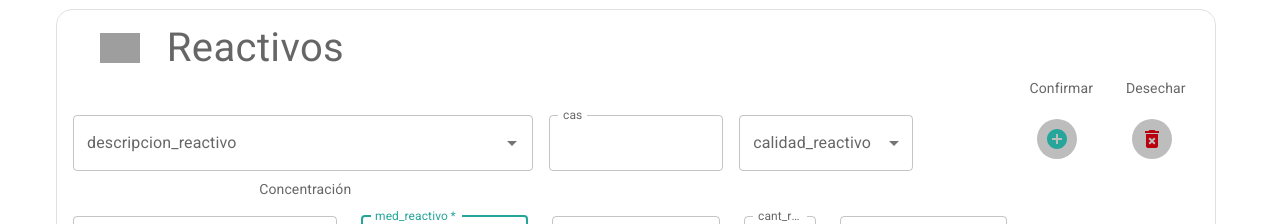
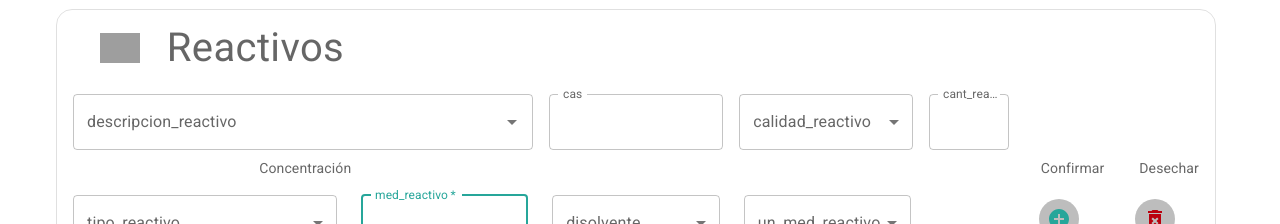
Before and after one commit to chamiamarillo/appLabFront, a React (Create React App) app: page /Docente/NuevoPedido in a window 1280 px wide. Shown: the part 728-952 px from the top of the page. Built offline with nearby package versions, Linux system fonts and the light colour scheme; no server answers; grey boxes are pictures that could not be loaded.

Commit message:
se visualiza pedido en la card

```diff
--- a/src/Components/Docente/NuevoPedido.jsx
+++ b/src/Components/Docente/NuevoPedido.jsx
@@ -103,21 +103,17 @@ export default function NuevoPedido({setNuevoPedido}) {
     "descripcion": (nro_pedido).toString(),
     "fecha_solicitud":data.get('fecha_solicitud'),
     "fecha_utilizacion":data.get('fecha_utilizacion'),
-    "numero_laboratorio": "2",
+    "numero_laboratorio": parseInt(10,10),
     "tipo_pedido": "algo",
     "cantidad_alumnos":data.get('cantidad_alumnos'),
     "cantidad_grupos": data.get('cantidad_grupos'),
-    "observaciones": "algo mas",
-    "materia": "materia",
+    "observaciones": "string",
+    "materia": "string",
     "numero_tp": "2"
 
   });
 
-    console.log(data.get('fecha_solicitud'));
-    console.log(data.get('fecha_utilizacion'));
-    console.log(data.get('hora'));
-    console.log(data.get('cantidad_alumnos'));
-    console.log(data.get('cantidad_grupos'));
+
     console.log(pedidoEncabezado);
 };
 
@@ -180,15 +176,15 @@ const  set_IdReactivo=(event,value) => {    setReacElegido(value); console.log("
       "dni": userActual.dni,
       "matricula": userActual.matricula
   },
-        "descripcion": "Pedido 2",
-        "fecha_solicitud":"2022/11/10",
-        "fecha_utilizacion":"2022/11/10",
-        "numero_laboratorio": "2",
-        "tipo_pedido": "algo",
-        "cantidad_grupos": "2",
-        "observaciones": "algo mas",
-        "materia": "materia",
-        "numero_tp": "2",
+        "descripcion": pedidoEncabezado.descripcion,
+        "fecha_solicitud":pedidoEncabezado.fecha_solicitud,
+        "fecha_utilizacion":pedidoEncabezado.fecha_utilizacion,
+        "numero_laboratorio": pedidoEncabezado.numero_laboratorio,
+        "tipo_pedido": pedidoEncabezado.tipo_pedido,
+        "cantidad_grupos": pedidoEncabezado.cantidad_grupos,
+        "observaciones": pedidoEncabezado.observaciones,
+        "materia": pedidoEncabezado.materia,
+        "numero_tp":pedidoEncabezado.numero_tp,
         "lista_equipos": pedidoEquipos,
         "lista_reactivos":pedidoReactivos,
         "lista_materiales":pedidoMateriales
@@ -397,18 +393,7 @@ const  set_IdReactivo=(event,value) => {    setReacElegido(value); console.log("
             <Grid container direction="row"
             justifyContent="flex-end"
             alignItems="center"  spacing={{ xs: 1, md: 1 }} columns={{ xs: 12  }} >
-            {/* <Grid  item xs={5} container justifyContent="center">
-            <Typography sx={{fontSize: 14 }}  color="text.secondary">
-            Descripcion
-            </Typography>
-            </Grid>
-            <Grid  item xs={1} container justifyContent="center"/>
-            <Grid  item xs={2} container justifyContent="center">
-            <Typography sx={{fontSize: 14}}  color="text.secondary">
-            Cantidad
-            </Typography>
-            </Grid>
-          <Grid  item xs={2} container justifyContent="center"/>*/}
+
             <Grid  item xs={1} container justifyContent="center">
             <Typography sx={{fontSize: 14}} aria-label="simple table"  color="text.secondary">
             Confirmar
@@ -650,56 +635,7 @@ const  set_IdReactivo=(event,value) => {    setReacElegido(value); console.log("
             </Grid>
 
 
-            <Grid container direction="row"
-            justifyContent="flex-end"
-            alignItems="center"  spacing={{ xs: 1, md: 1 }} columns={{ xs: 12  }} >
-            {/*<Grid  item xs={2} container justifyContent="center">
-            <Typography sx={{fontSize: 14 }}  color="text.secondary">
-            Descripcion
-            </Typography>
-            </Grid>
-            <Grid  item xs={1} container justifyContent="center">
-            <Typography sx={{fontSize: 14}}  color="text.secondary">
-            CAS
-            </Typography>
-            </Grid>
-            <Grid  item xs={1} container justifyContent="center">
-            <Typography sx={{fontSize: 14}}  color="text.secondary">
-            Calidad
-            </Typography>
-            </Grid>
-            <Grid  item xs={2} container justifyContent="center">
-            <Typography sx={{fontSize: 14}}  color="text.secondary">
-            Concentración
-            </Typography>
-            </Grid>
-            <Grid  item xs={2} container justifyContent="center">
-            <Typography sx={{fontSize: 14}}  color="text.secondary">
-            Disolvente
-            </Typography>
-            </Grid>
-            <Grid  item xs={1} container justifyContent="center">
-            <Typography sx={{fontSize: 14}}  color="text.secondary">
-            cant_reactivo
-            </Typography>
-            </Grid>
-            <Grid  item xs={1} container justifyContent="center">
-            <Typography sx={{fontSize: 14}}  color="text.secondary">
-            Un_Med
-            </Typography>
-          </Grid>*/}
 
-            <Grid  item xs={1} container justifyContent="center">
-            <Typography sx={{fontSize: 14}} aria-label="simple table"  color="text.secondary">
-            Confirmar
-            </Typography>
-            </Grid>
-            <Grid  item xs={1} container justifyContent="center">
-            <Typography sx={{fontSize: 14}}  color="text.secondary">
-            Desechar
-            </Typography>
-            </Grid>
-            </Grid>
             {/* COMIENZA EL FORMULARIO REACTIVOS */}
              <Grid container direction="row"
             justifyContent="start"
@@ -712,6 +648,7 @@ const  set_IdReactivo=(event,value) => {    setReacElegido(value); console.log("
                                     options={listaReactivos}
                                     getOptionLabel={(option)=>option.descripcion}
                                     onChange={(event, value) => set_IdReactivo(event,value)}
+                                    //value={reactivoElegido}
                                     renderInput={(params) =>{
                                       return(
                                        <TextField {...params}
@@ -763,29 +700,37 @@ const  set_IdReactivo=(event,value) => {    setReacElegido(value); console.log("
                   <MenuItem sx={{ fontSize: 10 }}value={"molecular"}>CALIDAD MOLECULAR</MenuItem>
                   <MenuItem sx={{ fontSize: 10 }}value={"grado_tecnico"}>°TECNICO</MenuItem>
 
-checout                </Select>
+               </Select>
               </FormControl>
 
 
             </Grid>
+            <Grid  item xs={1} container justifyContent="center">
+            <TextField
+             sx={{marginTop:1   }}
 
-            <Grid  item xs={1} container justifyContent="center" marginLeft={11}>
-            <Button fullWidth
-                margin="normal"
-              variant="text"
-              type="submit"
-              >
-            <Avatar>
-                                    <AddCircleIcon bgcolor={"secondary"} color={"primary"} />
-                                    </Avatar>
-           </Button>
+                    id="cant_reactivo"
+                    variant="outlined"
+                    name="cant_reactivo"
+                  label="cant_reactivo"
+                    type="number"
+                    InputLabelProps={{
+                      shrink: true,
+                    }}
+                    InputProps={{
+                      inputProps: {
+                          max: 100, min: 0
+                      }
+                  }}
+
+        />
+
+
+
 
             </Grid>
-            <Grid  item xs={1} container justifyContent="center">
-            <Avatar>
-                                    <DeleteForeverIcon color={"rojo"} />
-                                    </Avatar>
-            </Grid>
+
+
 
             </Grid>
             <Grid container direction="row"
@@ -795,6 +740,17 @@ checout                </Select>
             <Grid  item xs={5} container justifyContent="center">
             <Typography sx={{fontSize: 14}}  color="text.secondary">
             Concentración
+            </Typography>
+            </Grid>
+            <Grid  item xs={5} container justifyContent="center"></Grid>
+            <Grid  item xs={1} container justifyContent="end">
+            <Typography sx={{fontSize: 14}} aria-label="simple table"  color="text.secondary">
+            Confirmar
+            </Typography>
+            </Grid>
+            <Grid  item xs={1} container justifyContent="end">
+            <Typography sx={{fontSize: 14}}  color="text.secondary">
+            Desechar
             </Typography>
             </Grid>
 
@@ -865,30 +821,7 @@ checout                </Select>
 
             </Grid>
 
-            <Grid  item xs={1} container justifyContent="center">
-            <TextField
-             sx={{marginTop:1   }}
 
-                    id="cant_reactivo"
-                    variant="outlined"
-                    name="cant_reactivo"
-                  label="cant_reactivo"
-                    type="number"
-                    InputLabelProps={{
-                      shrink: true,
-                    }}
-                    InputProps={{
-                      inputProps: {
-                          max: 100, min: 0
-                      }
-                  }}
-
-        />
-
-
-
-
-            </Grid>
             <Grid  item xs={2} container justifyContent="center" marginTop={1}>
             <FormControl fullWidth>
                 <InputLabel id="un_med_reactivo">un_med_reactivo</InputLabel>
@@ -911,6 +844,23 @@ checout                </Select>
                 </Select>
               </FormControl>
 
+            </Grid>
+            <Grid  item xs={1} container justifyContent="center" marginLeft={11}>
+            <Button fullWidth
+                margin="normal"
+              variant="text"
+              type="submit"
+              >
+            <Avatar>
+                                    <AddCircleIcon bgcolor={"secondary"} color={"primary"} />
+                                    </Avatar>
+           </Button>
+
+            </Grid>
+            <Grid  item xs={1} container justifyContent="center">
+            <Avatar>
+                                    <DeleteForeverIcon color={"rojo"} />
+                                    </Avatar>
             </Grid>
             </Grid>
        <Grid></Grid>
@@ -963,6 +913,6 @@ checout                </Select>
 
 
       </Container>
-    </ThemeProvider>
+      </ThemeProvider>
   );
 }
--- a/src/Components/Docente/PedidoV1.jsx
+++ b/src/Components/Docente/PedidoV1.jsx
@@ -31,6 +31,7 @@ function PedidoV1({ pedido }) {
   const { root } = useStyles();
 
   const {
+    descripcion,
     numero_tp,
     fecha_solicitud,
     numero_laboratorio,
@@ -66,7 +67,7 @@ function PedidoV1({ pedido }) {
                   <AssignmentIcon />
                 </Avatar>
               }
-              title={`Pedido número ${numero_tp}`}
+              title={`Pedido número ${descripcion}`}
               subheader={`Fecha : ${fecha_solicitud}`}
               action={
                 <IconButton>
```
